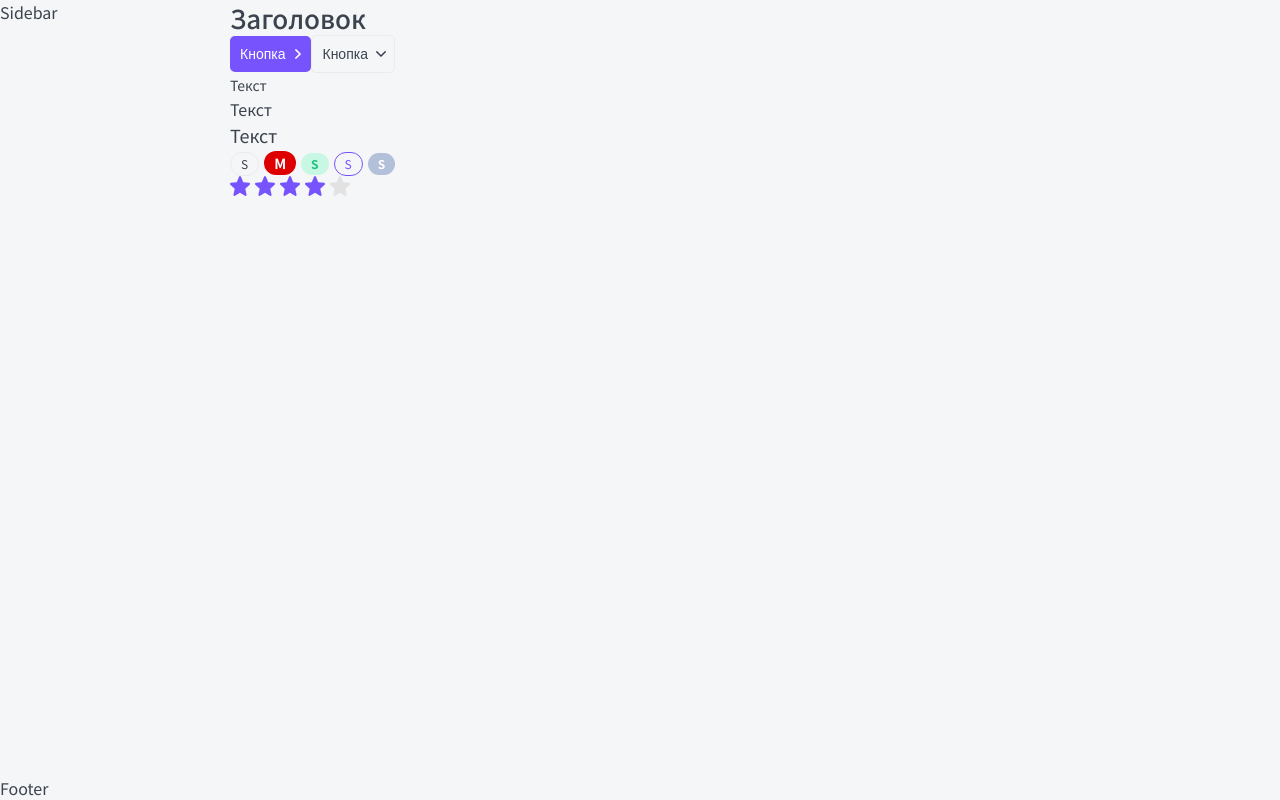
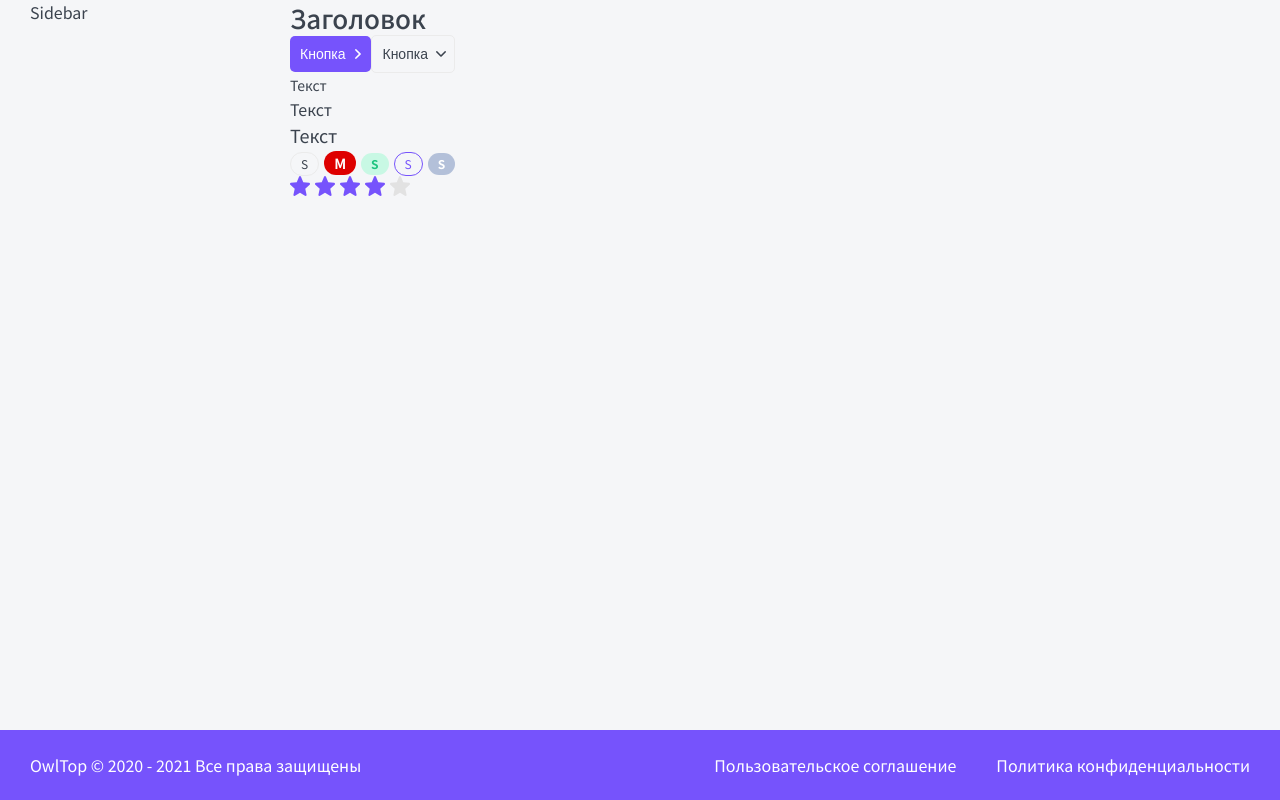
Before and after one commit to etozhenerk/topApp, a Next.js app: page / in a window 1280 px wide. Built offline with nearby package versions, Linux system fonts and the light colour scheme.

Commit message:
grid footer

```diff
--- a/layout/Footer/Footer.module.css
+++ b/layout/Footer/Footer.module.css
@@ -0,0 +1,20 @@
+.footer {
+    display: grid;
+    grid-template-columns: 1fr auto auto;
+    gap: 10px 40px;
+    color: var(--white);
+    font-size: 16px;
+    line-height: 20px;
+    background: var(--primary);
+    padding: 25px 30px;
+}
+
+.footer a:hover {
+    color: var(--gray-light)
+}
+
+@media (max-width: 765px) {
+	.footer {
+        grid-template-columns: 1fr;
+    }
+}
--- a/layout/Footer/Footer.tsx
+++ b/layout/Footer/Footer.tsx
@@ -1,7 +1,14 @@
 import { FooterProps } from "./Footer.prop";
 import styles from "./Footer.module.css";
 import cn from "classnames";
+import { format } from "date-fns";
 
-export const Footer = ({ ...props }: FooterProps): JSX.Element => {
-    return <div {...props}>Footer</div>;
+export const Footer = ({ className, ...props }: FooterProps): JSX.Element => {
+    return (
+        <footer className={cn(className, styles.footer)} {...props}>
+            <div>OwlTop © 2020 - {format(Date.now(), "yyyy")} Все права защищены</div>
+            <a href="#" target="_blank">Пользовательское соглашение</a>
+            <a href="#" target="_blank">Политика конфиденциальности</a>
+        </footer>
+    );
 };
--- a/layout/Layout.module.css
+++ b/layout/Layout.module.css
@@ -2,7 +2,7 @@
 	display: grid;
 	grid-template-columns: auto 230px minmax(320px, 1200px) auto;
 	grid-template-rows: auto 1fr auto;
-
+    gap: 0 30px;
 	min-height: 100vh;
 	grid-template-areas:
 		". header header ."
--- a/package.json
+++ b/package.json
@@ -12,6 +12,7 @@
   "dependencies": {
     "classnames": "^2.3.1",
     "cross-env": "^7.0.3",
+    "date-fns": "^2.25.0",
     "next": "12.0.3",
     "react": "17.0.2",
     "react-dom": "17.0.2"
```
Also changed, not shown: 1 other file (tests, documents, lock files or other folders).
